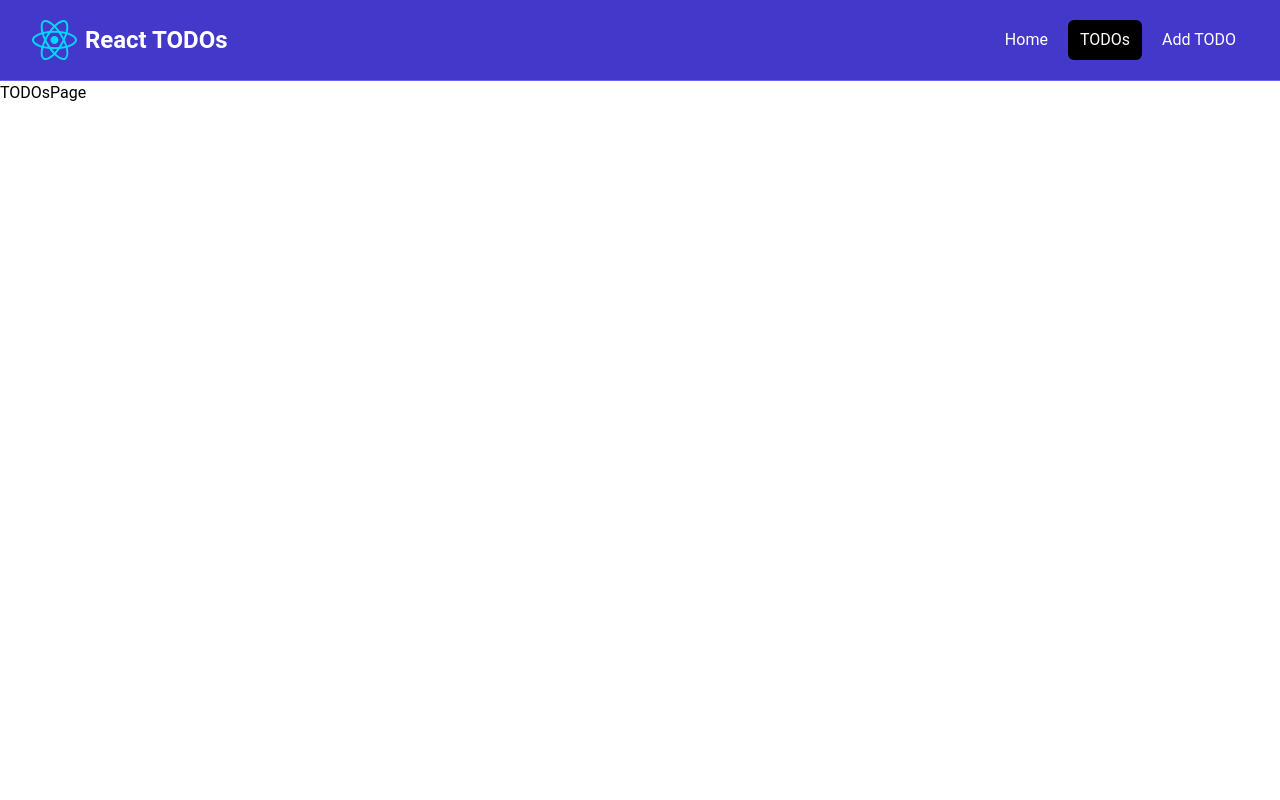
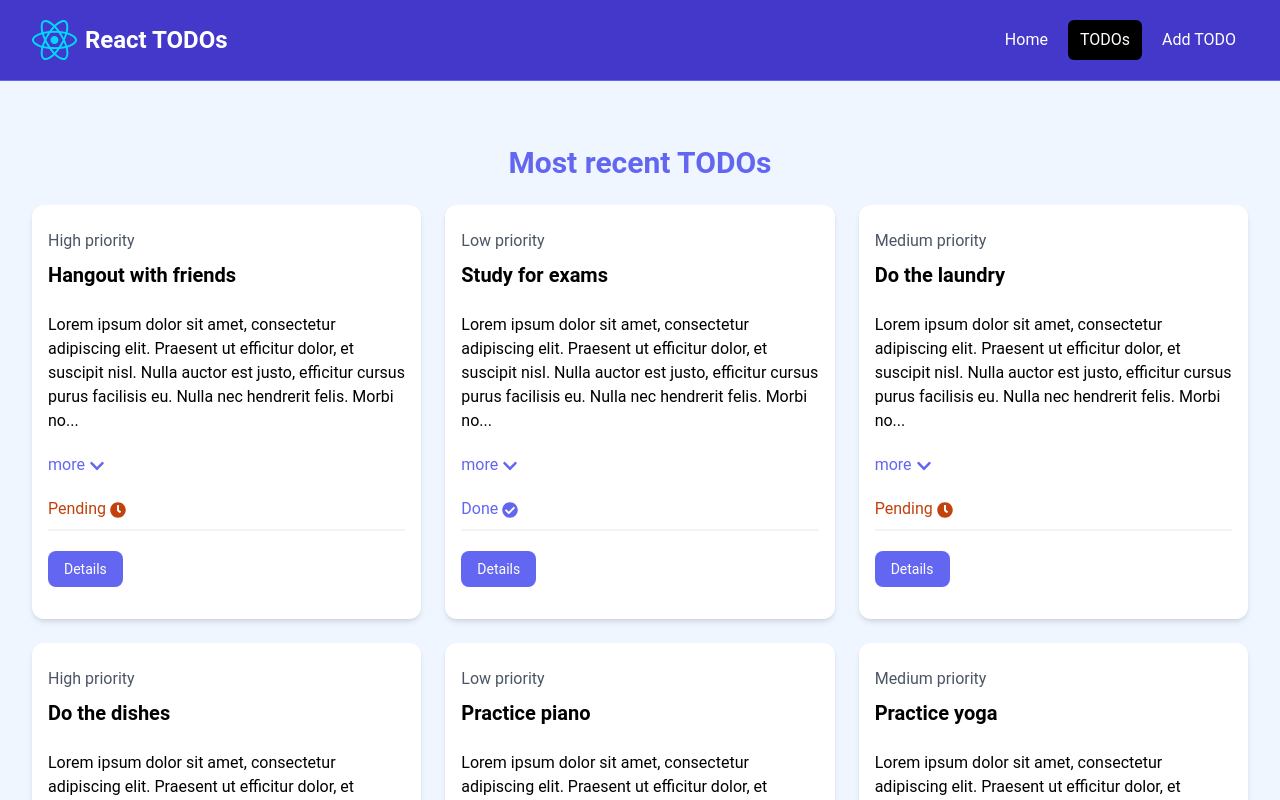
Before and after one commit to amirrh6/react-todos, a React (Vite) app: page /todos in a window 1280 px wide. Shown: the top 800 px of the page. Built offline with nearby package versions, Linux system fonts and the light colour scheme.

Commit message:
TODOsPage is now working

```diff
--- a/src/components/Items.jsx
+++ b/src/components/Items.jsx
@@ -1,10 +1,11 @@
+/* eslint-disable react/prop-types */
 import todos from '../todos.json';
 import Item from './Item';
 
-const Items = () => {
+const Items = ({ returnRecentOnly = false }) => {
     // console.log(todos);
 
-    const recentTODOs = todos.slice(0, 3);
+    const TODOsList = returnRecentOnly ? todos.slice(0, 3) : todos;
 
     return (
         <section className="bg-blue-50 px-4 py-10">
@@ -13,7 +14,7 @@ const Items = () => {
                     Most recent TODOs
                 </h2>
                 <div className="grid grid-cols-1 md:grid-cols-3 gap-6">
-                    {recentTODOs.map((todo) => (
+                    {TODOsList.map((todo) => (
                         <Item key={todo.id} todo={todo} />
                     ))}
                 </div>
--- a/src/pages/HomePage.jsx
+++ b/src/pages/HomePage.jsx
@@ -4,7 +4,7 @@ import ViewAllTODOs from '../components/ViewAllTODOs';
 const HomePage = () => {
     return (
         <>
-            <Items />
+            <Items returnRecentOnly={true} />
             <ViewAllTODOs />
         </>
     );
--- a/src/pages/TODOsPage.jsx
+++ b/src/pages/TODOsPage.jsx
@@ -1,5 +1,11 @@
+import Items from '../components/Items';
+
 const TODOsPage = () => {
-    return <div>TODOsPage</div>;
+    return (
+        <section className="bg-blue-50 px-4 py-6">
+            <Items />
+        </section>
+    );
 };
 
 export default TODOsPage;
```
